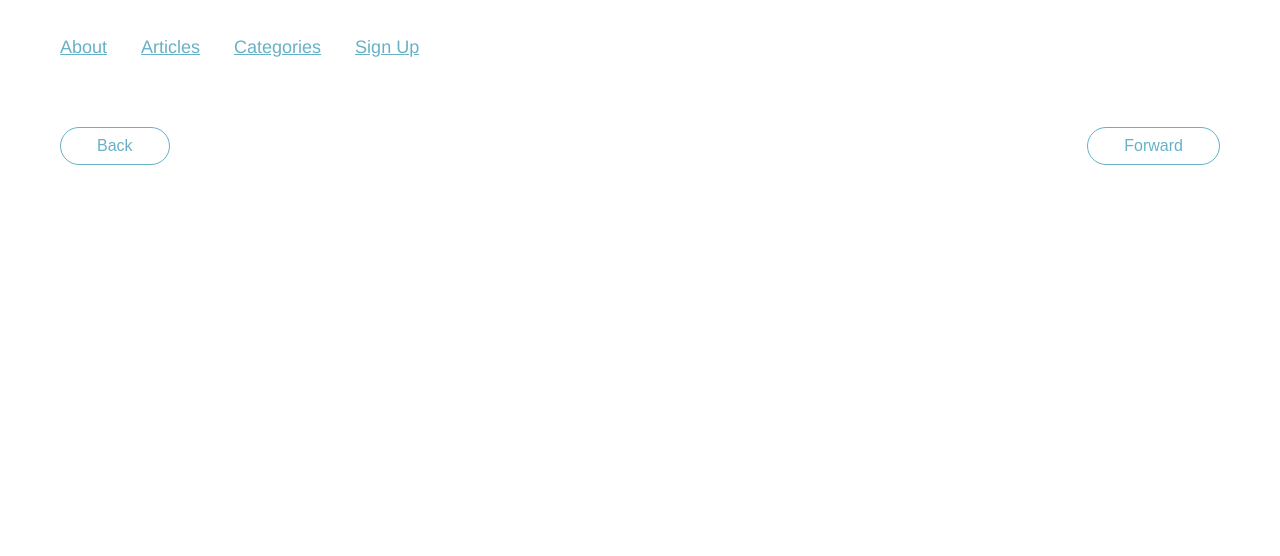
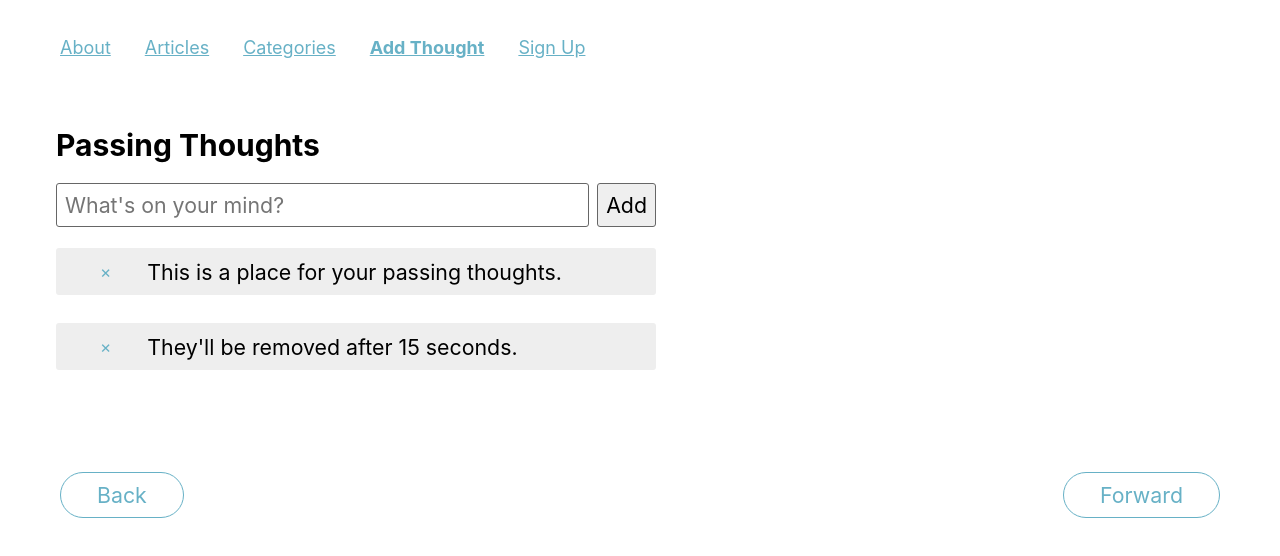
Before and after one commit to sylwiavv/react-router-codeacademy, a React app: page /add-thought in a window 1280 px wide. Built offline with nearby package versions, Linux system fonts and the light colour scheme.

Commit message:
Add thought component from codeacademy

```diff
--- a/public/index.css
+++ b/public/index.css
@@ -30,7 +30,6 @@ a {
   align-items: center;
 }
 
-main,
 .header,
 footer {
   padding: 37px 60px;
@@ -44,6 +43,7 @@ footer {
 
 main {
   overflow-y: auto;
+  padding: 32px 56px;
 }
 
 #root {
@@ -135,3 +135,83 @@ h2 {
   font-size: 18px;
   margin-top: 18px;
 }
+
+/*Thoughts*/
+   body {
+     margin: 0;
+     font-size: 16pt;
+     font-family: -apple-system, BlinkMacSystemFont, 'Segoe UI', 'Roboto', 'Oxygen',
+     'Ubuntu', 'Cantarell', 'Fira Sans', 'Droid Sans', 'Helvetica Neue',
+     sans-serif;
+     -webkit-font-smoothing: antialiased;
+     -moz-osx-font-smoothing: grayscale;
+   }
+
+input,
+button {
+  font: inherit;
+  box-sizing: border-box;
+}
+
+input[type='submit'],
+button {
+  cursor: pointer;
+}
+
+.ThoughtsForm {
+  max-width: 600px;
+  width: 95%;
+}
+
+.App h1:before {
+  content: '💭';
+  margin-right: 0.5em;
+}
+
+.AddThoughtForm {
+  display: flex;
+  flex-wrap: wrap;
+}
+
+.AddThoughtForm input {
+  padding: 8px;
+  border: 1px solid #666;
+  border-radius: 3px;
+}
+
+.AddThoughtForm input[type='text'] {
+  flex-grow: 1;
+  margin-right: 0.5rem;
+}
+
+.ThoughtsForm-main {
+  padding: 0;
+}
+
+.thoughts {
+  list-style-type: none;
+  padding: 0;
+}
+
+.Thought {
+  display: flex;
+  align-items: center;
+  justify-content: left;
+  padding: 4px 8px;
+  margin-bottom: 1rem;
+  border-radius: 3px;
+  background-color: #eee;
+}
+
+.Thought .remove-button {
+  font-size: 80%;
+  float: right;
+  border: 0;
+  border-radius: 3px;
+  background: transparent;
+}
+
+.Thought .remove-button:hover {
+  color: #fff;
+  background-color: #000;
+}
--- a/src/app/App.js
+++ b/src/app/App.js
@@ -9,6 +9,8 @@ import Categories from "../components/Categories";
 import Category from "../components/Category";
 import Author from "../components/Author";
 import Profile from "../components/Profile";
+import {ThoughtsForm} from "../features/thoughts/ThoughtsForm";
+
 import {BrowserRouter as Router, Route, Switch} from "react-router-dom";
 
 import "./App.css";
@@ -28,6 +30,7 @@ function App() {
                       <Route path='/category/:name'><Category/></Route>
                       <Route path='/author/:name'><Author /></Route>
                       <Route path='/profile'><Profile /></Route>
+                      <Route path='/add-thought'><ThoughtsForm /></Route>
                   </Switch>
               </main>
               <Footer />
--- a/src/components/Categories.js
+++ b/src/components/Categories.js
@@ -1,12 +1,10 @@
 import React from 'react';
 import { useSelector } from 'react-redux';
 import { selectCategories } from '../features/categories/categoriesSlice';
-import { Route, Link, useRouteMatch } from 'react-router-dom';
-import Category from './Category'
+import { Link } from 'react-router-dom';
 
 export default function Categories () {
   const categories = useSelector(selectCategories)
-  const { path, url } = useRouteMatch();
 
   return (
     <main>
@@ -16,15 +14,12 @@ export default function Categories () {
           Object.keys(categories).map(category => {
             return (
               <li key={category}>
-                <Link to={`${url}/${category}`}>{category}</Link>
+                <Link to={`category/${category}`}>{category}</Link>
               </li>
             )
           })
         }
       </ul>
-        <Route path={`${path}/:name`}>
-            <Category />
-        </Route>
     </main>
   )
 }
--- a/src/components/Category.js
+++ b/src/components/Category.js
@@ -2,13 +2,11 @@ import React from 'react';
 import { useSelector } from 'react-redux';
 import { selectCategories } from '../features/categories/categoriesSlice';
 import { selectArticles } from '../features/articles/articlesSlice';
-import {Link, useParams, useRouteMatch} from 'react-router-dom';
+import {Link, useParams} from 'react-router-dom';
 
 export default function Category () {
   const categories = useSelector(selectCategories)
   const articles = useSelector(selectArticles)
-    const { path, url } = useRouteMatch();
-
   const { name } = useParams()
 
   return (
--- a/src/components/Header.js
+++ b/src/components/Header.js
@@ -19,6 +19,7 @@ export default function Header () {
       <NavLink to="/about">About</NavLink>
       <NavLink to="/articles">Articles</NavLink>
       <NavLink to="/categories">Categories</NavLink>
+      <NavLink to="/add-thought">Add Thought</NavLink>
       {
         currentUser.username ?
           <>
--- /dev/null
+++ b/src/features/thoughts/AddThoughtForm.js
@@ -0,0 +1,35 @@
+import React, {useState} from 'react';
+import { generateId, getNewExpirationTime } from './utilities';
+
+export function AddThoughtForm(props) {
+    const [text,setText] = useState('')
+    const handleTextChange = ({target})=>{
+        const {value} = target
+        setText(value)
+    }
+    const handleSubmit = (event)=>{
+        event.preventDefault();
+        if (text.length){
+            const thought = {
+                id : generateId(),
+                text: text,
+                expiresAt: getNewExpirationTime()
+            }
+            props.addThought(thought)
+            setText('')
+        }
+    }
+    return (
+        <form onSubmit={handleSubmit} className="AddThoughtForm">
+            <input
+                type="text"
+                role="input"
+                aria-label="What's on your mind?"
+                placeholder="What's on your mind?"
+                value = {text}
+                onChange = {handleTextChange}
+            />
+            <input type="submit" role="submit" value="Add" />
+        </form>
+    );
+}
--- /dev/null
+++ b/src/features/thoughts/Thought.js
@@ -0,0 +1,33 @@
+import React, {useEffect} from 'react';
+
+export function Thought(props) {
+    const { thought, removeThought } = props;
+
+    const handleRemoveClick = () => {
+        removeThought(thought.id);
+    };
+
+    useEffect(()=>{
+        const timesUp = setTimeout(()=>{
+            removeThought(thought.id);
+        },thought.expiresAt - Date.now())
+
+        return ()=>{
+            clearTimeout(timesUp)
+        }
+    },[thought])
+
+
+    return (
+        <li className="Thought">
+            <button
+                aria-label="Remove thought"
+                className="remove-button"
+                onClick={handleRemoveClick}
+            >
+                &times;
+            </button>
+            <div className="text">{thought.text}</div>
+        </li>
+    );
+}
--- /dev/null
+++ b/src/features/thoughts/ThoughtsForm.js
@@ -0,0 +1,43 @@
+import React, { useState } from 'react';
+import { AddThoughtForm } from './AddThoughtForm';
+import { Thought } from './Thought';
+import { generateId, getNewExpirationTime } from './utilities';
+
+export function ThoughtsForm() {
+    const [thoughts, setThoughts] = useState([
+        {
+            id: generateId(),
+            text: 'This is a place for your passing thoughts.',
+            expiresAt: getNewExpirationTime(),
+        },
+        {
+            id: generateId(),
+            text: "They'll be removed after 15 seconds.",
+            expiresAt: getNewExpirationTime(),
+        },
+    ]);
+
+    const addThought = (thought)=>{
+        setThoughts(thoughts => [thought,...thoughts])
+    }
+
+    const removeThought = (thoughtIdToRemove)=>{
+        setThoughts(thoughts=>thoughts.filter(thought => thought.id!==thoughtIdToRemove))
+    }
+
+    return (
+        <div className="ThoughtsForm">
+            <header>
+                <h1>Passing Thoughts</h1>
+            </header>
+            <main className="ThoughtsForm-main">
+                <AddThoughtForm addThought={addThought} />
+                <ul className="thoughts">
+                    {thoughts.map((thought) => (
+                        <Thought removeThought={removeThought} key={thought.id} thought={thought} />
+                    ))}
+                </ul>
+            </main>
+        </div>
+    );
+}
--- /dev/null
+++ b/src/features/thoughts/utilities.js
@@ -0,0 +1,10 @@
+export function getNewExpirationTime() {
+    return Date.now() + 15 * 1000;
+}
+
+let nextId = 0;
+export function generateId() {
+    const result = nextId;
+    nextId += 1;
+    return result;
+}
```
Also changed, not shown: src/features/thoughts/AddThought.js (added, +58 -0 lines).
